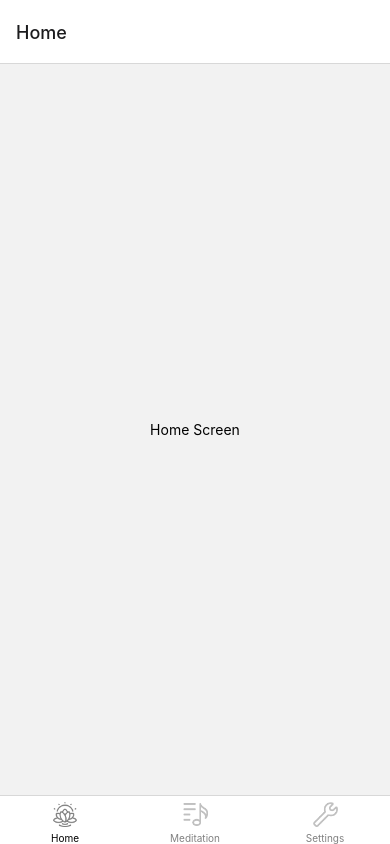
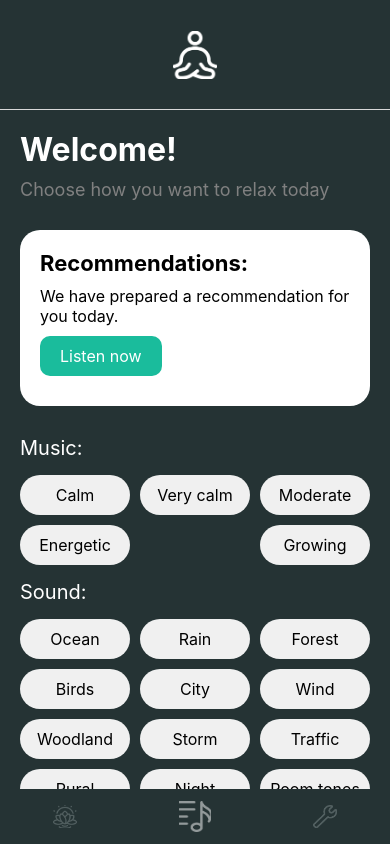
Before and after one commit to ismail036/CalmSerenity, a React Native app: screen /Home in a window 390 px wide. Built offline with nearby package versions, Linux system fonts and the light colour scheme.

Commit message:
Main Page created

```diff
--- a/App.tsx
+++ b/App.tsx
@@ -1,13 +1,23 @@
 import React from 'react';
 import { NavigationContainer } from '@react-navigation/native';
 import TabNavigator from './src/navigation/TabNavigator';
+import { View, StyleSheet } from 'react-native';
 
 function App(): React.JSX.Element {
-  return (
-    <NavigationContainer>
-      <TabNavigator />
-    </NavigationContainer>
-  );
+    return (
+        <View style={styles.container}>
+            <NavigationContainer>
+                <TabNavigator />
+            </NavigationContainer>
+        </View>
+    );
 }
 
+const styles = StyleSheet.create({
+    container: {
+        flex: 1,
+        backgroundColor: '#253334'
+    },
+});
+
 export default App;
--- a/src/navigation/TabNavigator.tsx
+++ b/src/navigation/TabNavigator.tsx
@@ -1,9 +1,12 @@
 import React from 'react';
 import { createBottomTabNavigator } from '@react-navigation/bottom-tabs';
-import { Image } from 'react-native';
+import { Image, Dimensions } from 'react-native';
 import HomeScreen from '../screens/HomeScreen';
 import SettingsScreen from '../screens/SettingsScreen';
 import MeditationScreen from '../screens/MeditationScreen';
+
+// Ekran genişliğini alıyoruz
+const { width, height } = Dimensions.get('window');
 
 const Tab = createBottomTabNavigator();
 
@@ -11,32 +14,71 @@ function TabNavigator() {
     return (
         <Tab.Navigator
             screenOptions={({ route }) => ({
-        tabBarIcon: ({ size, color }) => {
+                tabBarIcon: ({ focused, color }) => {
                     let iconPath;
 
-          if (route.name === 'Home') {
-            iconPath = require('../assets/icons/Home.png'); // Home için PNG simge
-          } else if (route.name === 'Meditation') {
-            iconPath = require('../assets/icons/Sounds.png'); // Settings için PNG simge
-          }else if (route.name === 'Settings') {
+                    // Yüzdelik olarak ikon boyutunu ayarlıyoruz
+                    const iconSize = focused ? width * 0.08 : width * 0.06; // Aktif ikon %8, pasif ikon %6 genişlikte
+
+                    if (route.name === 'Meditation') {
+                        iconPath = require('../assets/icons/Home.png'); // Meditation için PNG simge
+                    } else if (route.name === 'Home') {
+                        iconPath = require('../assets/icons/Sounds.png'); // Home için PNG simge
+                    } else if (route.name === 'Settings') {
                         iconPath = require('../assets/icons/Settings.png'); // Settings için PNG simge
                     }
 
                     return (
                         <Image
                             source={iconPath}
-              style={{ width: size, height: size, tintColor: color }} // İkon boyutu ve rengi
-              resizeMode="contain" // İkonun boyutunu doğru şekilde ölçeklemek için
+                            style={{ width: iconSize, height: iconSize, tintColor: color }}
                         />
                     );
                 },
-        tabBarActiveTintColor: '#000000', // Aktif simgelerin rengi siyah
-        tabBarInactiveTintColor: 'gray',  // Pasif simgelerin rengi gri
+                tabBarActiveTintColor: '#ffffff',
+                tabBarInactiveTintColor: '#7f8c8d',
+                tabBarStyle: {
+                    backgroundColor: '#253334',
+                    height: 55,
+                    borderTopWidth: 0, // Çizgiyi kaldırmak için border'ı sıfırlıyoruz
+                    shadowColor: 'transparent', // Gölgeyi kaldırmak için şeffaf yapıyoruz
+                    elevation: 0, // Android için gölgeyi kaldırıyoruz
+                },
+                // Header'da yazı yerine logo gösteriyoruz
+                headerTitle: () => (
+                    <Image
+                        source={require('../assets/icons/HeaderLogo.png')} // Header'da ortada gösterilecek logo
+                        style={{ width: 194 / 4.5, height: 214 / 4.5}} // Logonun boyutu
+                    />
+                ),
+                headerStyle: {
+                    backgroundColor: '#253334',
+                    height: 110, // Header yüksekliği
+                    shadowColor: 'transparent', // Gölgeyi kaldırmak için şeffaf yap
+                    elevation: 0, // Android'de gölgeyi kaldırmak için
+                },
+                headerTitleAlign: 'center', // Logoyu tam ortada hizalar
+                headerTitleContainerStyle: {
+                    shadowColor: 'transparent', // Gölgeyi kaldırmak için şeffaf yap
+                    elevation: 0,
+                },
             })}
         >
-      <Tab.Screen name="Home" component={HomeScreen} />
-      <Tab.Screen name="Meditation" component={MeditationScreen} />
-      <Tab.Screen name="Settings" component={SettingsScreen} />
+            <Tab.Screen
+                name="Meditation"
+                component={MeditationScreen}
+                options={{ tabBarLabel: () => null }} // İkonun altındaki yazıyı gizler
+            />
+            <Tab.Screen
+                name="Home"
+                component={HomeScreen}
+                options={{ tabBarLabel: () => null }} // İkonun altındaki yazıyı gizler
+            />
+            <Tab.Screen
+                name="Settings"
+                component={SettingsScreen}
+                options={{ tabBarLabel: () => null }} // İkonun altındaki yazıyı gizler
+            />
         </Tab.Navigator>
     );
 }
--- a/src/screens/HomeScreen.tsx
+++ b/src/screens/HomeScreen.tsx
@@ -1,12 +1,113 @@
 import React from 'react';
-import { View, Text } from 'react-native';
+import { ScrollView, View, Text, TouchableOpacity, StyleSheet, Dimensions, Image } from 'react-native';
 
-const HomeScreen = () => {
-  return (
-    <View style={{ flex: 1, justifyContent: 'center', alignItems: 'center' }}>
-      <Text>Home Screen</Text>
-    </View>
-  );
-};
+const { width } = Dimensions.get('window');
+
+function HomeScreen() {
+    return (
+        <ScrollView contentContainerStyle={styles.container}>
+            <Text style={styles.welcomeText}>Welcome!</Text>
+            <Text style={styles.subText}>Choose how you want to relax today</Text>
+
+            <View style={styles.recommendationCard}>
+                <Text style={styles.recommendationTitle}>Recommendations:</Text>
+                <Text style={styles.recommendationText}>We have prepared a recommendation for you today.</Text>
+                <TouchableOpacity style={styles.button}>
+                    <Text style={styles.buttonText}>Listen now</Text>
+                </TouchableOpacity>
+            </View>
+
+            <Text style={styles.categoryTitle}>Music:</Text>
+            <View style={styles.buttonContainer}>
+                {['Calm', 'Very calm', 'Moderate', 'Energetic', 'Growing'].map((item, index) => (
+                    <TouchableOpacity key={index} style={styles.optionButton}>
+                        <Text style={styles.optionButtonText}>{item}</Text>
+                    </TouchableOpacity>
+                ))}
+            </View>
+
+            <Text style={styles.categoryTitle}>Sound:</Text>
+            <View style={styles.buttonContainer}>
+                {['Ocean', 'Rain', 'Forest', 'Birds', 'City', 'Wind', 'Woodland', 'Storm', 'Traffic', 'Rural', 'Night', 'Room tones'].map((item, index) => (
+                    <TouchableOpacity key={index} style={styles.optionButton}>
+                        <Text style={styles.optionButtonText}>{item}</Text>
+                    </TouchableOpacity>
+                ))}
+            </View>
+        </ScrollView>
+    );
+}
+
+const styles = StyleSheet.create({
+    container: {
+        padding: 20,
+        backgroundColor: '#253334',
+    },
+    welcomeText: {
+        fontSize: 32,
+        color: 'white',
+        fontWeight: 'bold',
+    },
+    subText: {
+        fontSize: 18,
+        color: 'gray',
+        marginVertical: 10,
+    },
+    recommendationCard: {
+        backgroundColor: 'white',
+        borderRadius: 20,
+        padding: 20,
+        marginVertical: 20,
+    },
+    recommendationTitle: {
+        fontSize: 22,
+        fontWeight: 'bold',
+        marginBottom: 10,
+    },
+    recommendationText: {
+        fontSize: 16,
+        marginBottom: 10,
+    },
+    button: {
+        backgroundColor: '#1abc9c',
+        paddingVertical: 10,
+        paddingHorizontal: 20,
+        borderRadius: 10,
+        alignSelf: 'flex-start',
+        marginBottom: 10,
+    },
+    buttonText: {
+        color: 'white',
+        fontSize: 16,
+    },
+    recommendationImage: {
+        width: 80,
+        height: 80,
+        position: 'absolute',
+        right: 20,
+        bottom: 20,
+    },
+    categoryTitle: {
+        fontSize: 20,
+        color: 'white',
+        marginVertical: 10,
+    },
+    buttonContainer: {
+        flexDirection: 'row',
+        flexWrap: 'wrap',
+        justifyContent: 'space-between',
+    },
+    optionButton: {
+        backgroundColor: '#f0f0f0',
+        borderRadius: 20,
+        padding: 10,
+        marginVertical: 5,
+        width: (width - 60) / 3, // Ekranı üçe bölmek için ayarlanmış genişlik
+        alignItems: 'center',
+    },
+    optionButtonText: {
+        fontSize: 16,
+    },
+});
 
 export default HomeScreen;
```
Also changed, not shown: src/assets/icons/HeaderLogo.png (added). Lines whose indentation alone changed are shown as unchanged.
